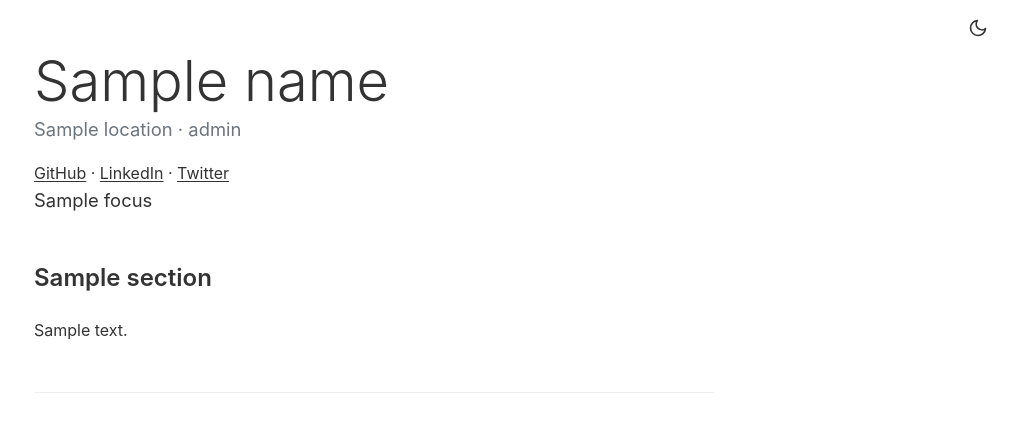
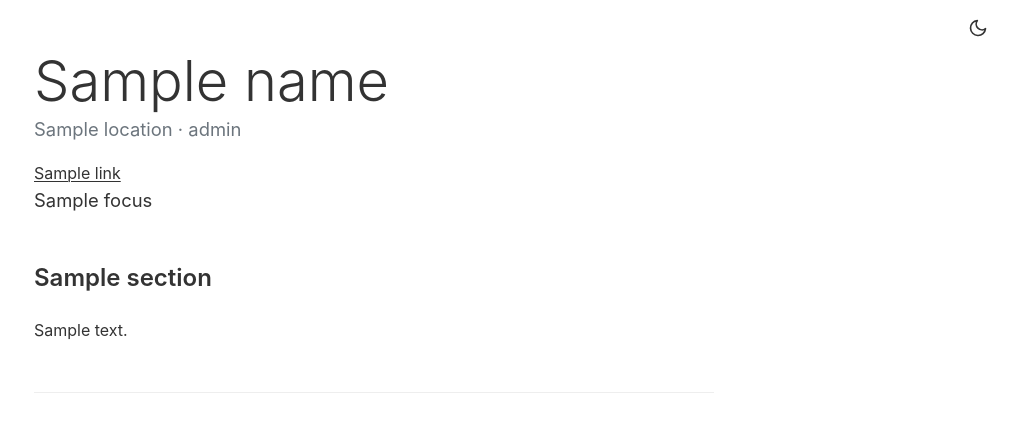
Before and after one commit to AnthonyBuildsOnBase/personalsite, a Flask app: template templates/index.html in a window 1280 px wide. Shown: the top 421 px of the page, without its empty margins (266-1280 px from the left). Run offline with Flask 3, Linux system fonts and the light colour scheme; the template is opened without the code that fills it: most values are stand-ins (such as "Sample title", 1, 10 or a date in 2020).

Commit message:
Agent query: Are the social media links now showing your correct GitHub, LinkedIn, and Twitter URLs instead of the John Doe links?
Refactor social links to use a dynamic template.

Screenshot: https://storage.googleapis.com/screenshot-production-us-central1/3c5736a1-8f89-4729-8f63-9b4bd9a5496e/0a985c0a-51be-4b2d-af07-f7eeac4fac9b.jpg

```diff
--- a/templates/index.html
+++ b/templates/index.html
@@ -10,9 +10,9 @@
             {{ current.location }} · {{ current.role }}
         </p>
         <div class="social-links">
-            <a href="https://github.com/johndoe">GitHub</a> ·
-            <a href="https://linkedin.com/in/johndoe">LinkedIn</a> ·
-            <a href="https://twitter.com/johndoe">Twitter</a>
+            {% for link in current.links %}
+                <a href="{{ link.url }}">{{ link.label }}</a>{% if not loop.last %} · {% endif %}
+            {% endfor %}
         </div>
         <p class="lead">
             {{ current.focus }}
```
